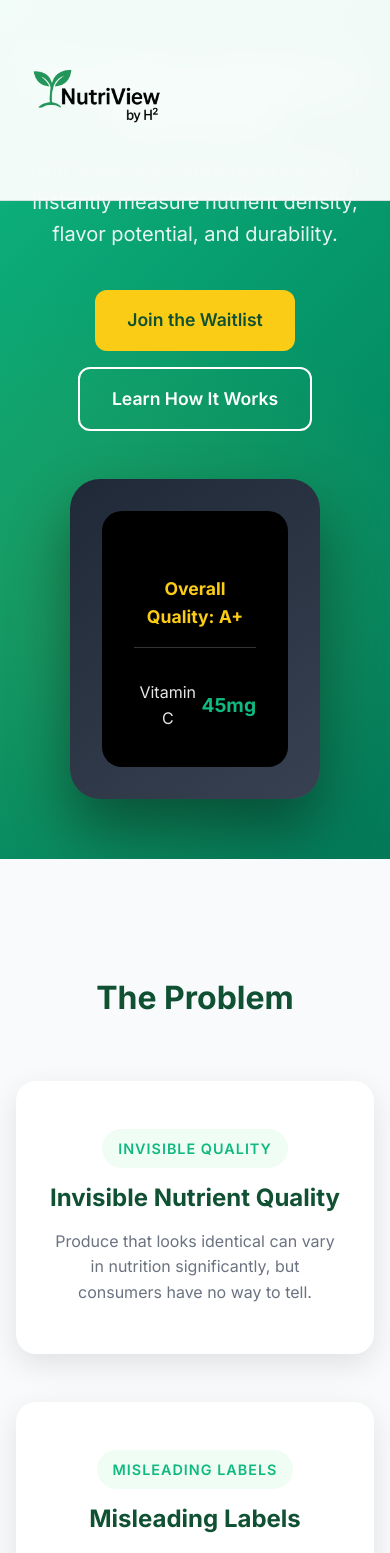
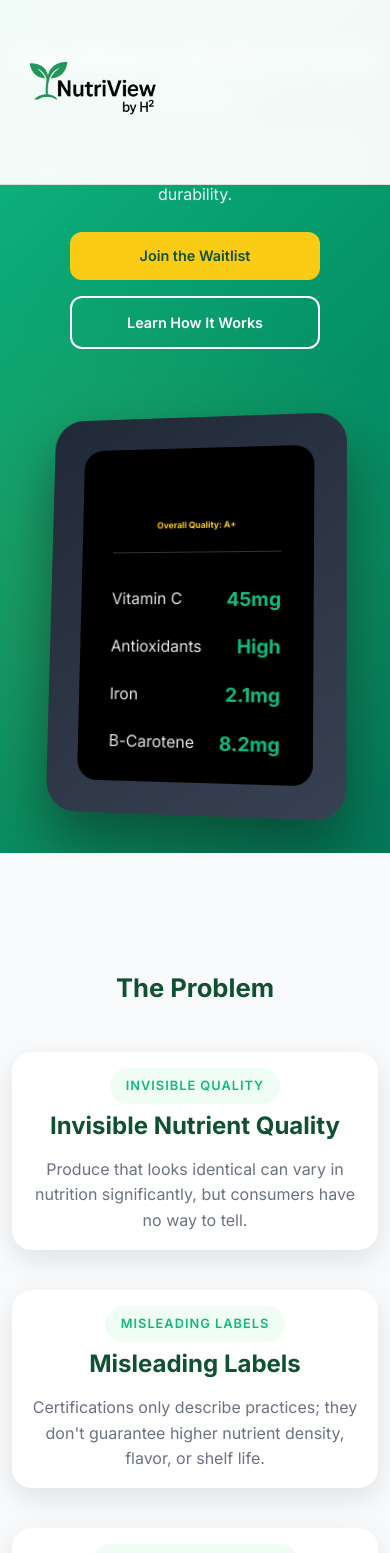
Before and after one commit to hadenivan/nutrientscanner-website, a React (Vite) app: page / in a window 390 px wide. Shown: the top 1553 px of the page. Built offline with nearby package versions, Linux system fonts and the light colour scheme.

Commit message:
Improve mobile responsiveness - Smaller header, better product visual, optimized layouts

```diff
--- a/src/App.css
+++ b/src/App.css
@@ -606,34 +606,100 @@
     padding: 0 1rem;
   }
 
+  /* Mobile Header - Much Smaller */
+  .header {
+    padding: 0.5rem 0;
+    backdrop-filter: blur(10px);
+  }
+
+  .header .container {
+    padding: 0 1rem;
+  }
+
+  .header-logo {
+    height: 60px; /* Much smaller on mobile */
+  }
+
   .nav-links {
     display: none;
+  }
+
+  /* Mobile Hero with Better Visual */
+  .hero {
+    padding: 60px 0;
   }
 
   .hero .container {
     grid-template-columns: 1fr;
     text-align: center;
-    gap: 3rem;
+    gap: 2rem;
   }
 
   .hero-title {
-    font-size: 2.5rem;
+    font-size: 2.2rem;
+    margin-bottom: 1rem;
+  }
+
+  .hero-subtitle {
+    font-size: 1.1rem;
+    margin-bottom: 1.5rem;
   }
 
   .hero-ctas {
     justify-content: center;
+    margin-bottom: 2rem;
+  }
+
+  /* Better Mobile Product Visual */
+  .product-showcase {
+    width: 100%;
+    max-width: 300px;
+    margin: 0 auto;
+    position: relative;
+  }
+
+  .device-display {
+    width: 280px;
+    height: 380px;
+    margin: 0 auto;
+  }
+
+  .scan-results-overlay {
+    font-size: 0.7rem;
+    padding: 8px;
+    bottom: 10px;
+    left: 15px;
+    right: 15px;
+  }
+
+  .result-line {
+    margin-bottom: 2px;
+  }
+
+  .overall-rating {
+    font-size: 0.6rem;
+    padding: 3px 8px;
+    margin: 5px auto;
   }
 
   .section-title {
-    font-size: 2rem;
+    font-size: 1.8rem;
+    margin-bottom: 2rem;
   }
 
   .problem-grid {
     grid-template-columns: 1fr;
+    gap: 1.5rem;
+  }
+
+  .problem-card {
+    padding: 1rem;
+    text-align: center;
   }
 
   .features-grid {
-    grid-template-columns: repeat(2, 1fr);
+    grid-template-columns: 1fr;
+    gap: 1rem;
   }
 
   .steps-grid {
@@ -643,6 +709,7 @@
   .founder-content {
     grid-template-columns: 1fr;
     text-align: center;
+    gap: 2rem;
   }
 
   .waitlist-form {
@@ -664,33 +731,117 @@
     gap: 2rem;
   }
 
-  .device-mockup {
-    transform: none;
-    width: 250px;
-    height: 320px;
+  .footer-logo {
+    height: 120px; /* Smaller on mobile */
   }
 }
 
 @media (max-width: 480px) {
   section {
-    padding: 60px 0;
+    padding: 40px 0;
+  }
+
+  .container {
+    padding: 0 0.75rem;
+  }
+
+  /* Extra Small Mobile */
+  .hero {
+    padding: 40px 0;
   }
 
   .hero-title {
-    font-size: 2rem;
+    font-size: 1.8rem;
+    line-height: 1.3;
+  }
+
+  .hero-subtitle {
+    font-size: 1rem;
   }
 
   .hero-ctas {
     flex-direction: column;
     align-items: center;
+    gap: 1rem;
   }
 
-  .feature-card {
-    padding: 1.5rem;
+  .btn-primary, .btn-secondary {
+    padding: 0.8rem 1.5rem;
+    font-size: 0.9rem;
+    width: 100%;
+    max-width: 250px;
   }
 
+  /* Smaller Mobile Product Visual */
+  .device-display {
+    width: 250px;
+    height: 340px;
+  }
+
+  .scan-results-overlay {
+    font-size: 0.65rem;
+    padding: 6px;
+    bottom: 8px;
+    left: 12px;
+    right: 12px;
+  }
+
+  .result-line {
+    margin-bottom: 1px;
+  }
+
+  .overall-rating {
+    font-size: 0.55rem;
+    padding: 2px 6px;
+  }
+
+  /* Mobile Cards */
+  .problem-card, .feature-card {
+    padding: 1rem;
+    margin-bottom: 1rem;
+  }
+
+  .problem-icon {
+    font-size: 0.8rem;
+    margin-bottom: 0.5rem;
+  }
+
+  .section-title {
+    font-size: 1.6rem;
+    margin-bottom: 1.5rem;
+  }
+
+  /* Mobile Header */
   .header .container {
-    padding: 1rem;
+    padding: 0 0.75rem;
+  }
+
+  .header-logo {
+    height: 50px; /* Much smaller on mobile */
+  }
+
+  /* Mobile Footer */
+  .footer {
+    padding: 60px 0 20px;
+  }
+
+  .footer-logo {
+    height: 100px; /* Even smaller on extra small mobile */
+  }
+
+  /* Mobile Waitlist */
+  .waitlist-form {
+    gap: 1rem;
+  }
+
+  .waitlist-form input {
+    padding: 0.8rem;
+    font-size: 1rem;
+  }
+
+  .waitlist-form button {
+    padding: 0.8rem 1.5rem;
+    font-size: 0.9rem;
   }
 }
 
```
